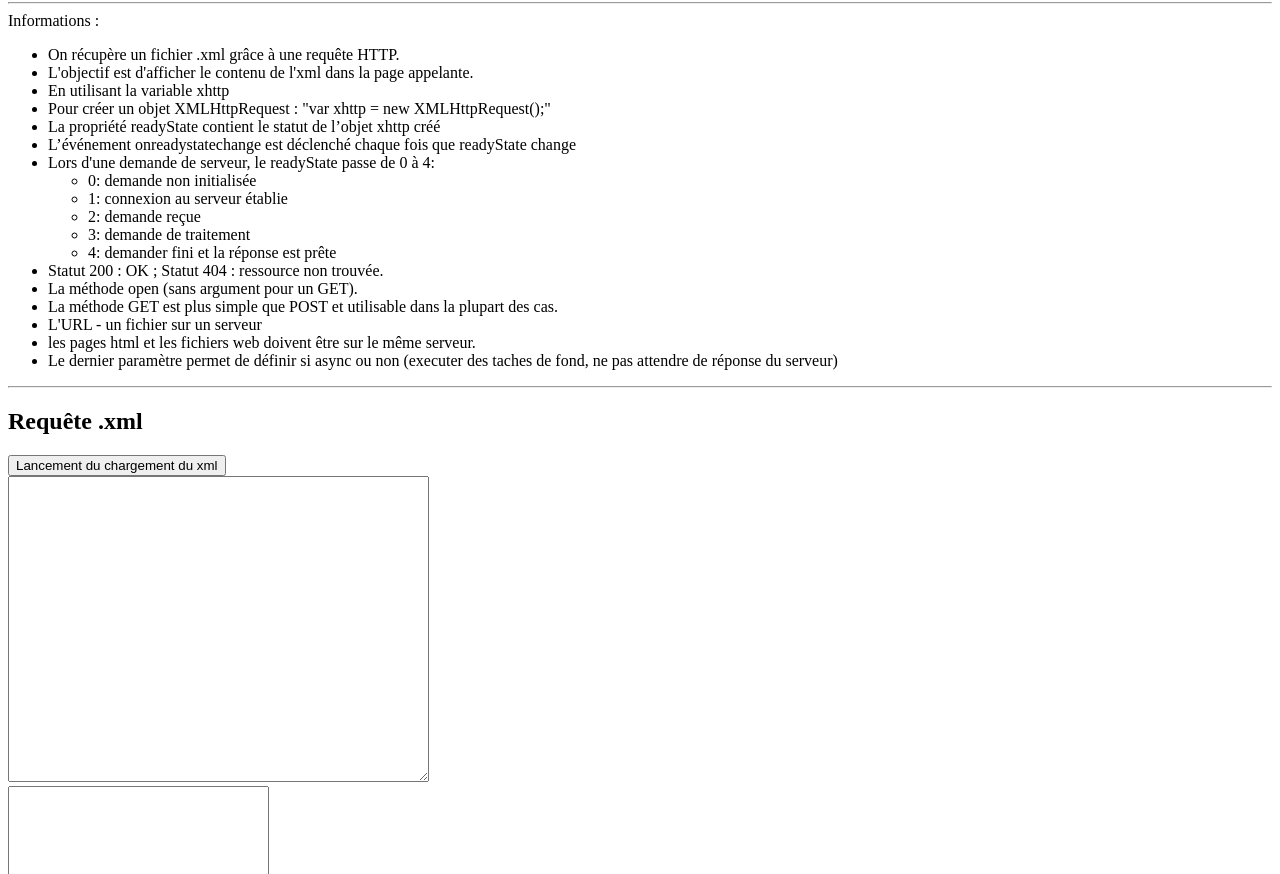
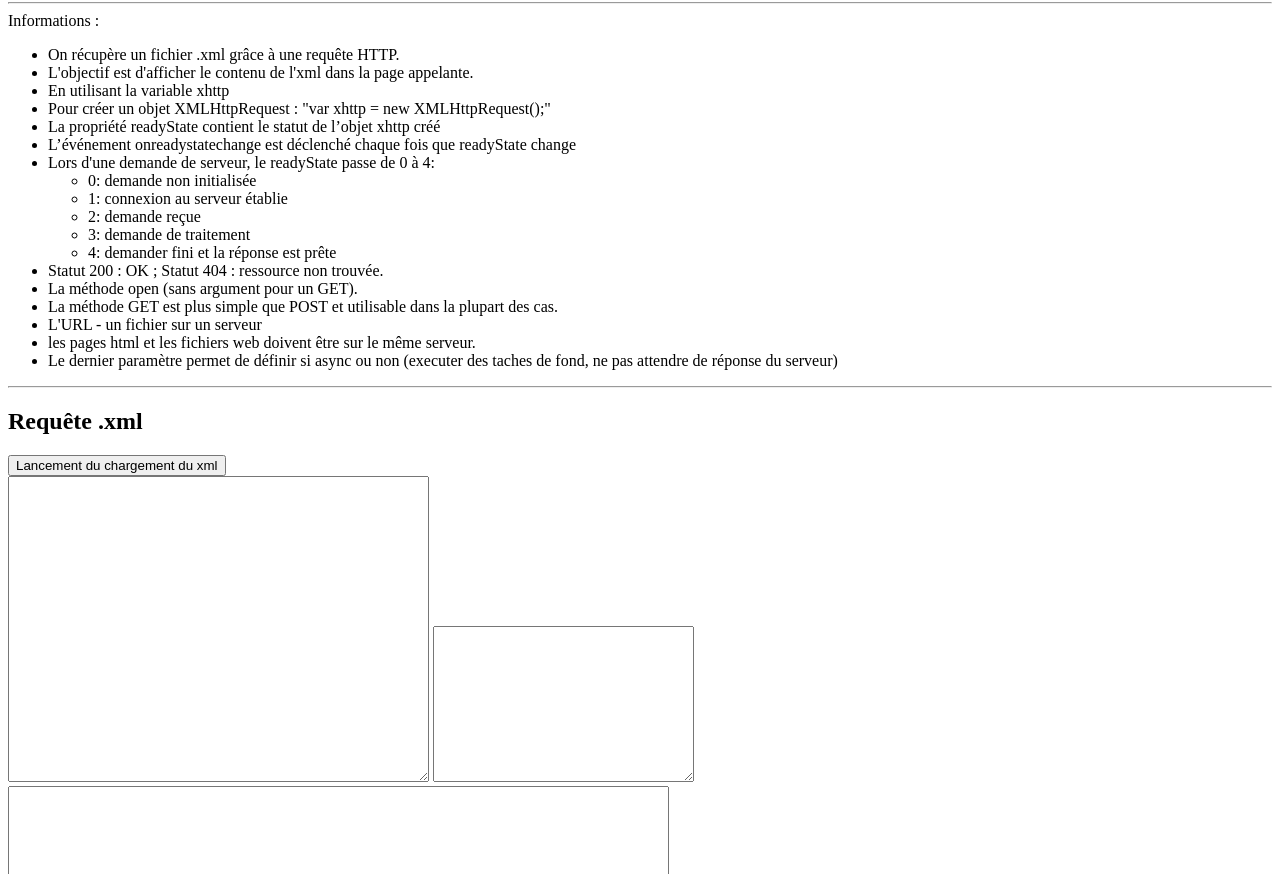
Before and after one commit to HajnalFlorian/site1_repo, a plain HTML site: page index.html in a window 1280 px wide. Shown: the part 78-952 px from the top of the page. Drawn offline with Linux system fonts and the light colour scheme.

Commit message:
Update index.html

```diff
--- a/index.html
+++ b/index.html
@@ -46,8 +46,7 @@
 <div id="table">
 
     <textarea id="area_films"  rows="20" cols="50"></textarea>
-    <br>
-    <textarea id="area_titres"  rows="20" cols="30"></textarea>
+    <textarea id="area_titres"  rows="10" cols="30"></textarea>
     <br>
     <textarea id="area_infos"  rows="20" cols="80"></textarea>
 
```
